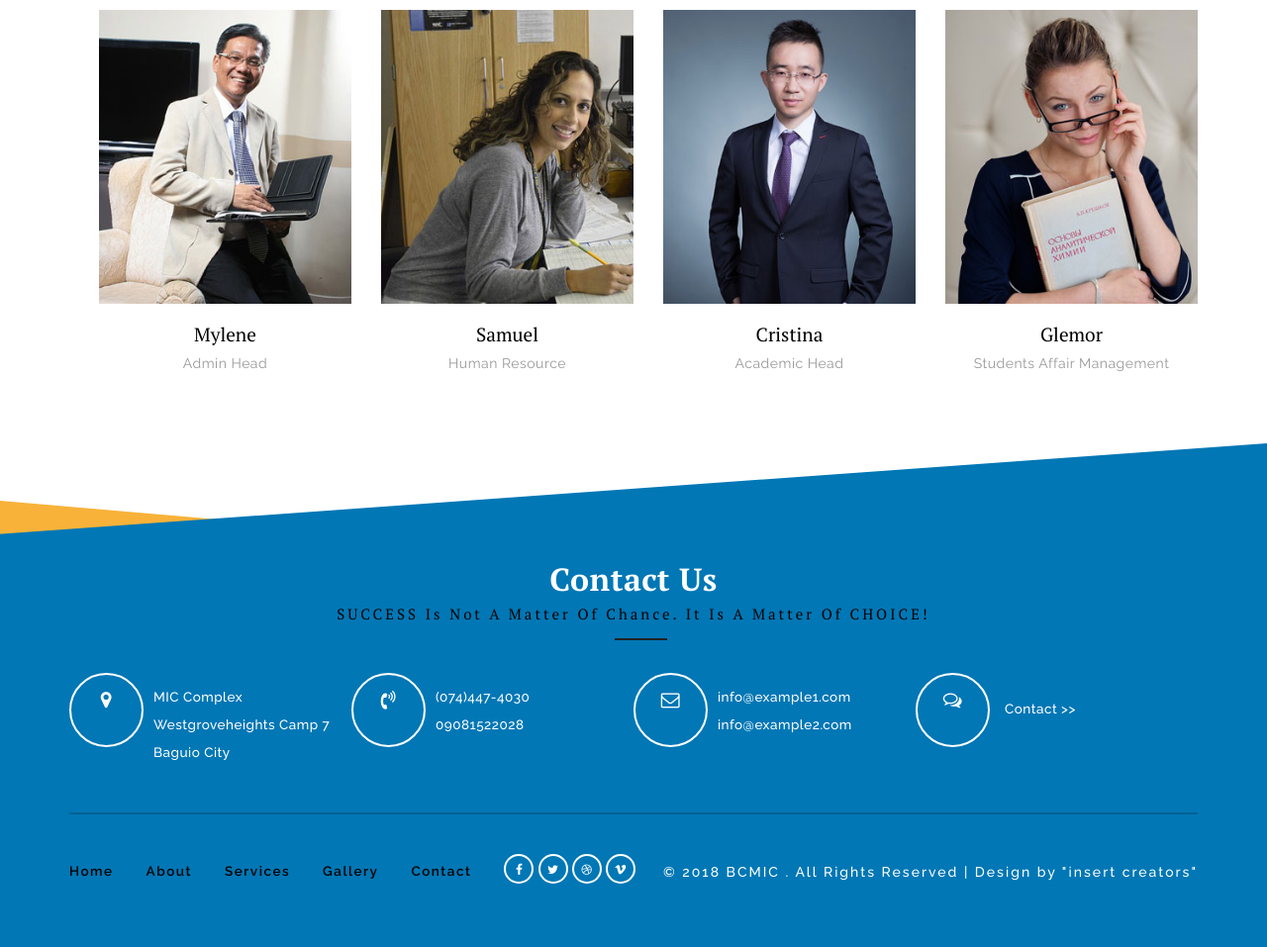
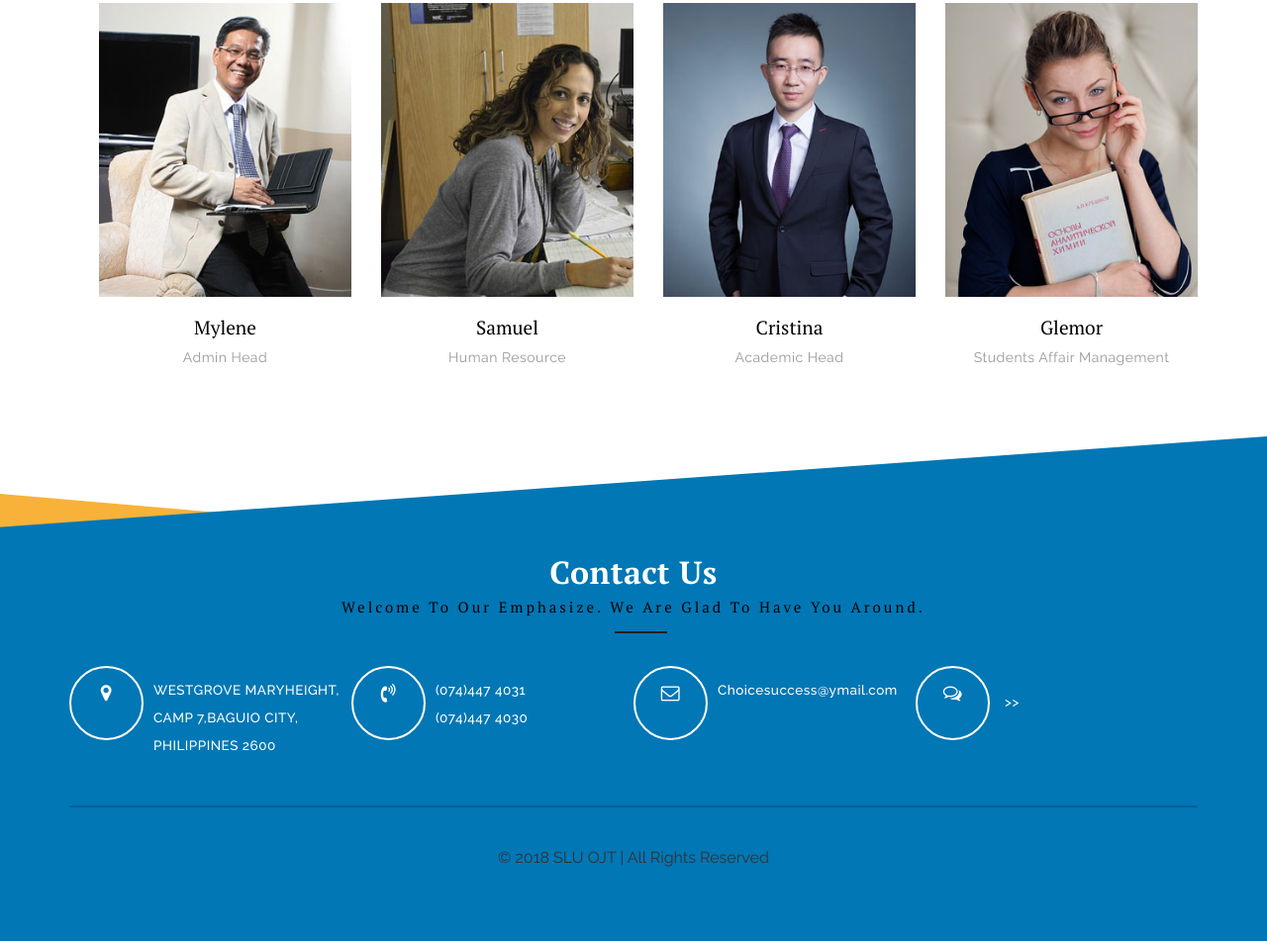
Before and after one commit to Jeimseu0919/cns, a plain HTML site: page contact.html in a window 1280 px wide. Shown: the part 869-1826 px from the top of the page at 99% size. Drawn offline with Linux system fonts and the light colour scheme.

Commit message:
edit the footer

```diff
--- a/contact.html
+++ b/contact.html
@@ -1,10 +1,3 @@
-<!--
-Author: W3layouts
-Author URL: http://w3layouts.com
-License: Creative Commons Attribution 3.0 Unported
-License URL: http://creativecommons.org/licenses/by/3.0/
--->
-<!DOCTYPE html>
 <html lang="en">
 <head>
 <title>Contact</title>
@@ -26,6 +19,11 @@ Smartphone Compatible web template, free webdesigns for Nokia, Samsung, LG, Sony
 <link href="//fonts.googleapis.com/css?family=PT+Serif:400,700" rel="stylesheet">
 <!--//fonts-->
 </head>
+
+<!-- logo -->
+<link href="images/cnsv2.png" rel="icon">
+  <link href="img/apple-touch-icon.png" rel="apple-touch-icon">
+<!--// logo -->
 <body>
 <!-- Header -->
 <div id="home" class="banner inner-banner-w3l">
@@ -40,15 +38,17 @@ Smartphone Compatible web template, free webdesigns for Nokia, Samsung, LG, Sony
 									<span class="icon-bar"></span>
 								</button>
 								<h1>
-									<a class="navbar-brand" href="index.html"><i class="fa fa-graduation-cap" aria-hidden="true"></i>CNS</a>
+									<a class="navbar-brand" href="index.html"><i  aria-hidden="true"></i><img src="images/CNSv2.png"></a>
 								</h1>
 					</div>
 					<!-- navbar-header -->
 					<div class="contact-bnr-w3-agile">
 								<ul>
-									<li><i class="fa fa-envelope-o" aria-hidden="true"></i><a href="mailto:info@example.com">choicesuccess@ymail.com</a></li>
-									<li><i class="fa fa-phone" aria-hidden="true"></i>+82-70-8650-7811</li>
+									<li><i class="fa fa-envelope-o" aria-hidden="true"></i><a href="mailto:info@example.com">Choicesuccess@ymail.com</a></li>
+									<li><i class="fa fa-phone" aria-hidden="true"></i>TEL: (074)447 4031</li>
+                                    <li><i class="fa fa-phone" aria-hidden="true"></i>FAX: (074)447 4030</li>
 								</ul>
+
 							</div>
 							</div>
 					<div class="collapse navbar-collapse cl-effect-13" id="bs-example-navbar-collapse-1">
@@ -58,13 +58,6 @@ Smartphone Compatible web template, free webdesigns for Nokia, Samsung, LG, Sony
 							<li><a href="about.html">About</a></li>
 							<li><a href="services.html">Services</a></li>
 							<li><a href="gallery.html">Gallery</a></li>
-							<li class="dropdown">
-								<a href="#" class="dropdown-toggle" data-toggle="dropdown" role="button" aria-haspopup="true" aria-expanded="false">Pages<span class="caret"></span></a>
-								<ul class="dropdown-menu">
-									<li><a href="codes.html">Short Codes</a></li>
-									<li><a href="icons.html">Icons</a></li>
-								</ul>
-							</li>
 							<li><a href="contact.html" class="active">Contact</a></li>
 						</ul>
 
@@ -147,34 +140,19 @@ Smartphone Compatible web template, free webdesigns for Nokia, Samsung, LG, Sony
 <div class="contact-top-w3-agile">
 </div>
 	<div class="container">
-		<h2 class="heading-agileinfo white-w3ls">Contact Us<span class="black-w3ls">SUCCESS is not a matter of chance. It is a matter of CHOICE!</span></h2>
+		<h2 class="heading-agileinfo white-w3ls">Contact Us<span class="black-w3ls">Welcome to our Emphasize. We are glad to have you around.</span></h2>
 		<ul class="w3_address">
-			<li><i class="fa fa-map-marker" aria-hidden="true"></i><span>MIC Complex Westgroveheights Camp 7 Baguio City</span></li>
-			<li><i class="fa fa-volume-control-phone" aria-hidden="true"></i><span>(074)447-4030<br>09081522028</span></li>
-			<li><i class="fa fa-envelope-o" aria-hidden="true"></i><span><a href="mailto:info@example.com">info@example1.com</a><br><a href="mailto:info@example.com">info@example2.com</a></span></li>
-			<li><i class="fa fa-comments-o" aria-hidden="true"></i><span><a href="contact.html">Contact >></a></span></li>
+			<li><i class="fa fa-map-marker" aria-hidden="true"></i><span>WESTGROVE MARYHEIGHT, CAMP 7,BAGUIO CITY, PHILIPPINES 2600</span></li>
+			<li><i class="fa fa-volume-control-phone" aria-hidden="true"></i><span>(074)447 4031<br>(074)447 4030</span></li>
+			<li><i class="fa fa-envelope-o" aria-hidden="true"></i><span><a href="Choicesuccess@ymail.com">Choicesuccess@ymail.com</a></span></li>
+			<li><i class="fa fa-comments-o" aria-hidden="true"></i><span><a href="contact.html">>></a></span></li>
 		</ul>
-			<div class="clearfix"></div>
+        <div class="clearfix"></div>
 		<div class="copy">
-				<ul class="banner-menu-w3layouts">
-					<li><a href="index.html">Home</a></li>
-					<li><a href="about.html">About</a></li>
-					<li><a href="services.html">Services</a></li>
-					<li><a href="gallery.html">Gallery</a></li>
-					<li><a href="contact.html">Contact</a></li>
-				</ul>
-				<ul class="agileits_social_list">
-					<li><a href="https://www.facebook.com/cnslang/" class="w3_agile_facebook"><i class="fa fa-facebook" aria-hidden="true"></i></a></li>
-					<li><a href="#" class="agile_twitter"><i class="fa fa-twitter" aria-hidden="true"></i></a></li>
-					<li><a href="#" class="w3_agile_dribble"><i class="fa fa-dribbble" aria-hidden="true"></i></a></li>
-					<li><a href="#" class="w3_agile_vimeo"><i class="fa fa-vimeo" aria-hidden="true"></i></a></li>
-				</ul>
-				<p>© 2018 BCMIC . All Rights Reserved | Design by "insert creators"</p>
-		</div>
+				<p><center>© 2018 SLU OJT | All Rights Reserved </center></p>
 	</div>
 </div>
-<!--//footer -->
-<!-- js -->
+    </div><!--
 <script type="text/javascript" src="js/jquery-2.1.4.min.js"></script>
 <!--//js -->
 <script src="js/SmoothScroll.min.js"></script>
```
